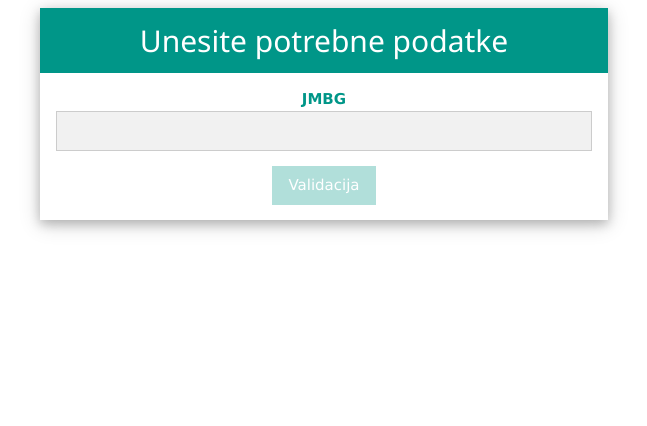
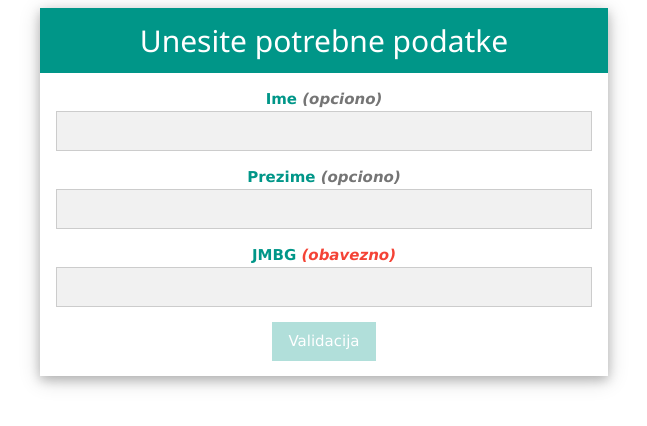
Before and after one commit to krjovan/JMBG-validator, an Angular app: page / in a window 1280 px wide. Shown: the top 426 px of the page, without its empty margins (316-963 px from the left). Built offline with nearby package versions, Linux system fonts and the light colour scheme.

Commit message:
Added name and surname field to input form

```diff
--- a/src/app/app.component.html
+++ b/src/app/app.component.html
@@ -5,10 +5,37 @@
     </div>
     <form class="w3-container" #formControl="ngForm">
       <p>
-      <label class="w3-text-teal"><b>JMBG</b></label>
-      <input style="text-align: center;" required [(ngModel)]="jmbg" (ngModelChange)="changeJMBG()" class="w3-input w3-border w3-light-grey" oninput="this.value = this.value.replace(/[^0-9]/g, '').replace(/(\..*)\./g, '$1');" pattern="[0-9]+" minlength="13" maxlength="13" name="jmbg" type="text"></p>
+        <label class="w3-text-teal">
+          <b>Ime</b>
+        </label>
+        <label class="w3-text-grey" style="font-style: italic">
+          <b> (opciono)</b>
+        </label>
+        <input style="text-align: center;" class="w3-input w3-border w3-light-grey">
+      </p>
+      <p>
+        <label class="w3-text-teal">
+          <b>Prezime</b>
+        </label>
+        <label class="w3-text-grey" style="font-style: italic">
+          <b> (opciono)</b>
+        </label>
+        <input style="text-align: center;" class="w3-input w3-border w3-light-grey">
+      </p>
+      <p>
+        <label class="w3-text-teal">
+          <b>JMBG</b>
+        </label>
+        <label class="w3-text-red" style="font-style: italic">
+          <b> (obavezno)</b>
+        </label>
+        <input style="text-align: center;" required [(ngModel)]="jmbg" (ngModelChange)="changeJMBG()" class="w3-input w3-border w3-light-grey"
+          oninput="this.value = this.value.replace(/[^0-9]/g, '').replace(/(\..*)\./g, '$1');" pattern="[0-9]+" minlength="13"
+          maxlength="13" name="jmbg" type="text">
+      </p>
       <p class="w3-center">
-      <button [disabled]="!formControl.valid" (click)="validate()" class="w3-btn w3-teal">Validacija</button></p>
+        <button [disabled]="!formControl.valid" (click)="validate()" class="w3-btn w3-teal">Validacija</button>
+      </p>
     </form>
     <div *ngFor="let greska of nizGresaka" class="greska">{{greska}}</div>
   </div>
```
